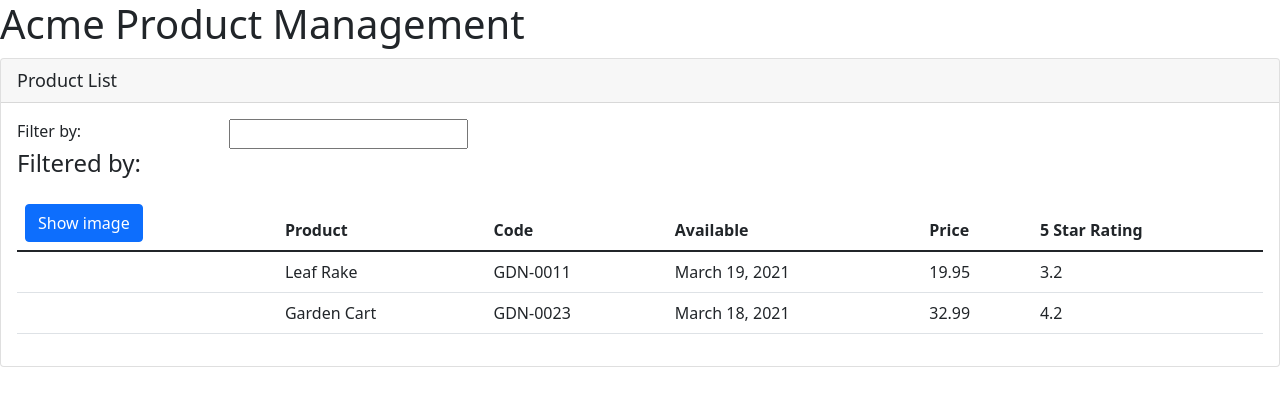
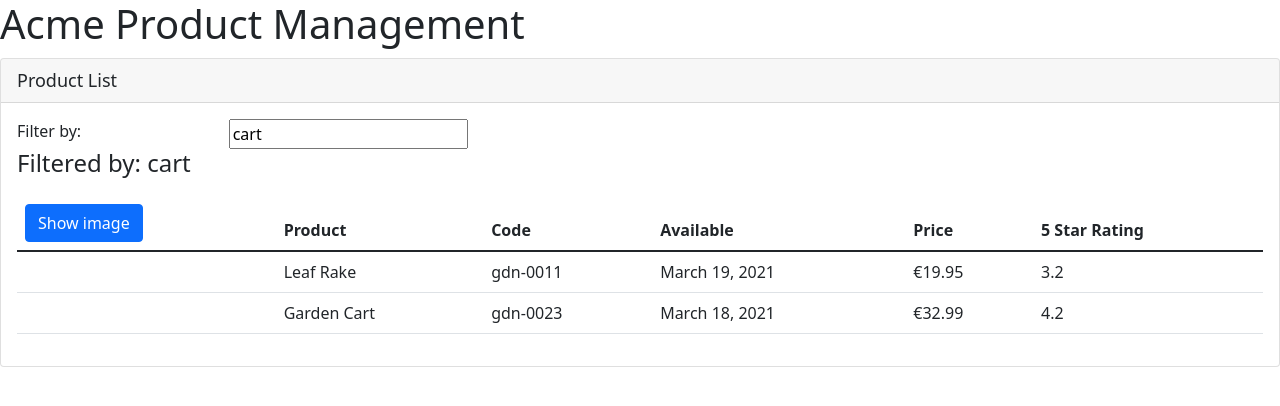
Before and after one commit to Radensuaso/APM, an Angular app: page / in a window 1280 px wide. Shown: the top 406 px of the page. Built offline with nearby package versions, Linux system fonts and the light colour scheme.

Commit message:
two way biding and created producted interface

```diff
--- a/src/app/app.module.ts
+++ b/src/app/app.module.ts
@@ -1,4 +1,5 @@
 import { NgModule } from "@angular/core";
+import { FormsModule } from "@angular/forms";
 import { BrowserModule } from "@angular/platform-browser";
 
 import { AppComponent } from "./app.component";
@@ -6,7 +7,7 @@
 
 @NgModule({
   declarations: [AppComponent, ProductListComponent],
-  imports: [BrowserModule],
+  imports: [BrowserModule, FormsModule],
   bootstrap: [AppComponent],
 })
 export class AppModule {}
--- a/src/app/products/product-list.component.html
+++ b/src/app/products/product-list.component.html
@@ -4,12 +4,12 @@
     <div class="row">
       <div class="col-md-2">Filter by:</div>
       <div class="col-md-4">
-        <input type="text" />
+        <input type="text" [(ngModel)]="listFilter" />
       </div>
     </div>
     <div class="row">
       <div class="col-md-6">
-        <h4>Filtered by:</h4>
+        <h4>Filtered by: {{ listFilter }}</h4>
       </div>
     </div>
     <div class="table-responsive">
@@ -40,9 +40,9 @@
               />
             </td>
             <td>{{ product.productName }}</td>
-            <td>{{ product.productCode }}</td>
+            <td>{{ product.productCode | lowercase }}</td>
             <td>{{ product.releaseDate }}</td>
-            <td>{{ product.price }}</td>
+            <td>{{ product.price | currency: "EUR":"symbol":"1.2-2" }}</td>
             <td>{{ product.starRating }}</td>
           </tr>
         </tbody>
--- a/src/app/products/product-list.component.ts
+++ b/src/app/products/product-list.component.ts
@@ -1,4 +1,5 @@
 import { Component } from "@angular/core";
+import { IProduct } from "./product";
 
 @Component({
   selector: "pm-products",
@@ -9,7 +10,8 @@
   imageWidth: number = 50;
   imageMargin: number = 2;
   showImage: boolean = false;
-  products: any[] = [
+  listFilter: string = "cart";
+  products: IProduct[] = [
     {
       productId: 1,
       productName: "Leaf Rake",
--- /dev/null
+++ b/src/app/products/product.ts
@@ -0,0 +1,10 @@
+export interface IProduct {
+  productId: number;
+  productName: string;
+  productCode: string;
+  releaseDate: string;
+  description: string;
+  price: number;
+  starRating: number;
+  imageUrl: string;
+}
```
